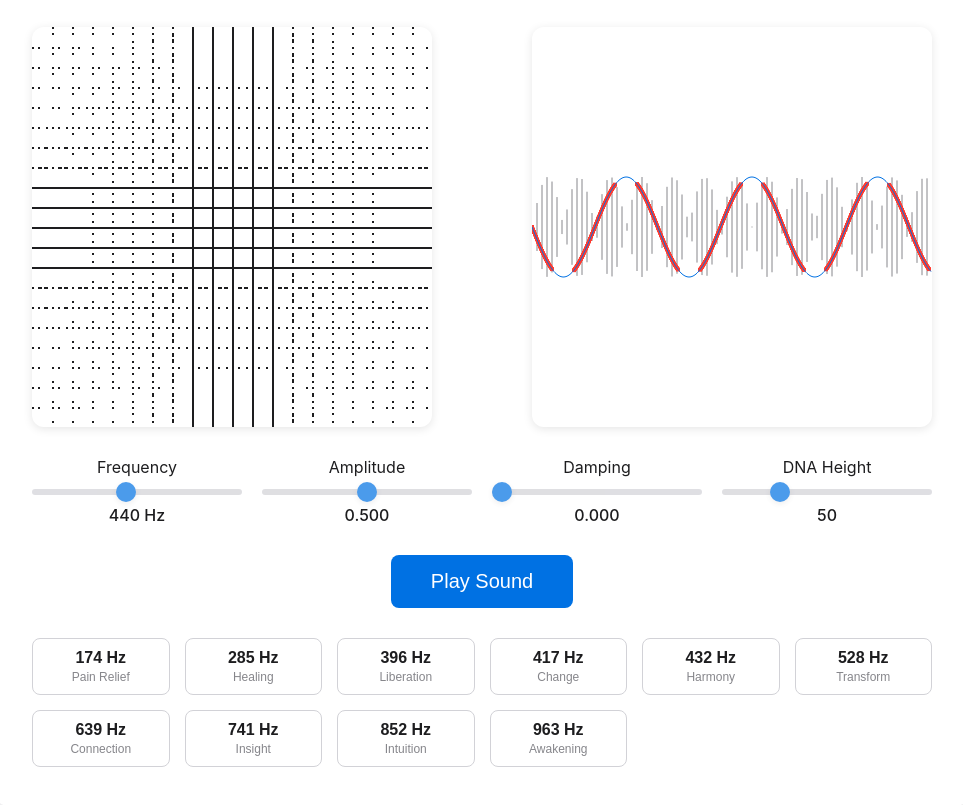
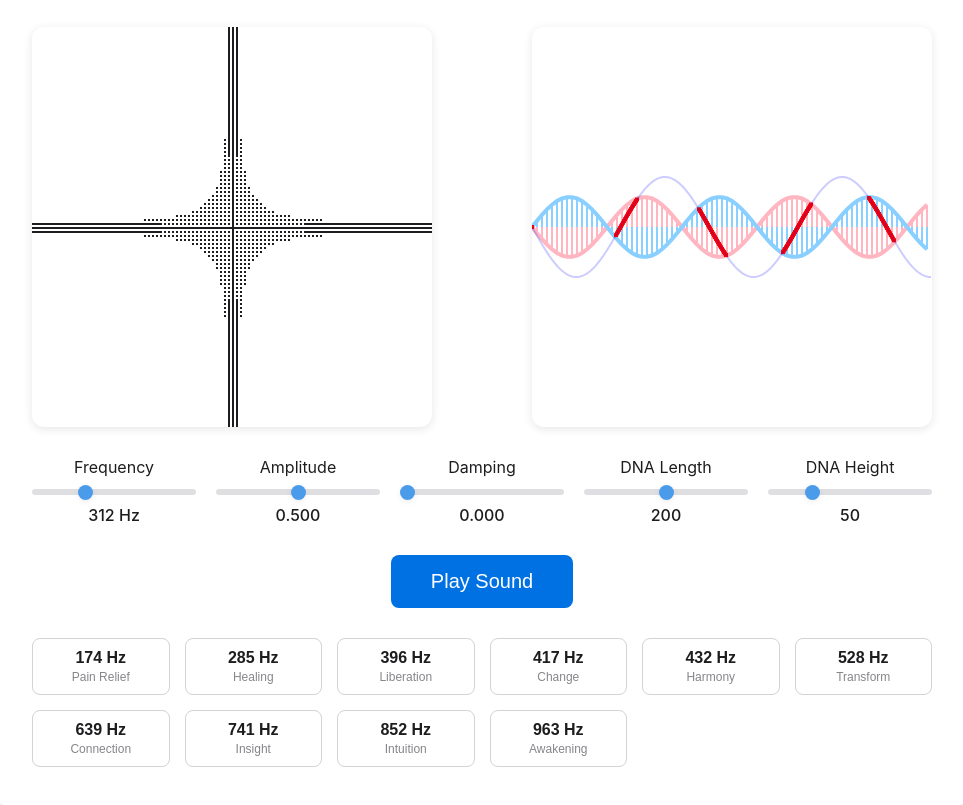
Before and after one commit to aligeramy/Chladni-Frequency-Visualizer, a plain HTML site: page index.html in a window 1280 px wide. Shown: the part 131-936 px from the top of the page, without its empty margins (158-1121 px from the left). Drawn offline with Linux system fonts and the light colour scheme; animation ran at ten frames a second; a web font is replaced by a local one.

Commit message:
Cladni Visualizer v0.2

```diff
--- a/index.html
+++ b/index.html
@@ -18,8 +18,8 @@
         <div class="controls">
             <div class="control-group">
                 <label for="frequencySlider">Frequency</label>
-                <input type="range" id="frequencySlider" min="0" max="1000" value="440">
-                <div id="frequencyValue" class="value-display">440 Hz</div>
+                <input type="range" id="frequencySlider" min="0" max="1000" step="0.1" value="312">
+                <div id="frequencyValue" class="value-display">312 Hz</div>
             </div>
 
             <div class="control-group">
@@ -35,8 +35,14 @@
             </div>
 
             <div class="control-group">
-                <label for="dnaSlider">DNA Height</label>
-                <input type="range" id="dnaSlider" min="0" max="200" value="50">
+                <label for="dnaLengthSlider">DNA Length</label>
+                <input type="range" id="dnaLengthSlider" min="50" max="350" value="200">
+                <div id="dnaLengthValue" class="value-display">200</div>
+            </div>
+
+            <div class="control-group">
+                <label for="dnaHeigthSlider">DNA Height</label>
+                <input type="range" id="dnaHeigthSlider" min="0" max="200" value="50">
                 <div id="dnaHeightValue" class="value-display">50</div>
             </div>
         </div>
--- a/script.js
+++ b/script.js
@@ -1,21 +1,44 @@
-let dnaHeight = 50;
+// Design variables
+let dnaHeight = 30;
+let dnaLength = 150; // Length of DNA segments
 
+let colorYing = 'rgba(255, 182, 193, 1)';
+let colorYang = 'rgba(137, 207, 255, 1)';
+
+let waveColor = 'rgba(0, 0, 255, 0.2)';
+let intersectionColor = 'rgba(255, 0, 0, 1)';
+
+let leftBackboneWidth = 4;
+let rightBackboneWidth = 4;
+let baseWidth = 2;
+
+let leftBackboneColor = colorYing;
+let baseLeftColor = colorYing;
+
+let rightBackboneColor = colorYang;
+let baseRightColor = colorYang;
+
+// Get canvas and context
 const chladniCanvas = document.getElementById('chladniCanvas');
 const chladniCtx = chladniCanvas.getContext('2d');
 const dnaCanvas = document.getElementById('dnaCanvas');
 const dnaCtx = dnaCanvas.getContext('2d');
 
+// Get sliders and buttons
 const frequencySlider = document.getElementById('frequencySlider');
-const dnaSlider = document.getElementById('dnaSlider');
+const dnaHeigthSlider = document.getElementById('dnaHeigthSlider');
 const amplitudeSlider = document.getElementById('amplitudeSlider');
 const dampingSlider = document.getElementById('dampingSlider');
+const dnaLengthSlider = document.getElementById('dnaLengthSlider');
 const playButton = document.getElementById('playButton');
 const presetButtons = document.querySelectorAll('.preset-button');
 
+// Get display elements
 const frequencyValue = document.getElementById('frequencyValue');
 const dnaHeightValue = document.getElementById('dnaHeightValue');
 const amplitudeValue = document.getElementById('amplitudeValue');
 const dampingValue = document.getElementById('dampingValue');
+const dnaLengthValue = document.getElementById('dnaLengthValue');
 
 let audioContext;
 let oscillator;
@@ -80,18 +103,59 @@ function drawDNA() {
     const amplitude = parseFloat(amplitudeSlider.value);
     const damping = parseFloat(dampingSlider.value);
 
+    const segmentLength = dnaLength; // Use the DNA length from the slider
+
     dnaCtx.clearRect(0, 0, dnaCanvas.width, dnaCanvas.height);
 
-    // Draw DNA double helix
+    // Draw left DNA backbone
     dnaCtx.beginPath();
+    dnaCtx.lineWidth = leftBackboneWidth;
+    dnaCtx.strokeStyle = leftBackboneColor;
     for (let x = 0; x < dnaCanvas.width; x += 5) {
-        const y1 = dnaCanvas.height / 2 + Math.sin(x * 0.1) * dnaHeight;
-        const y2 = dnaCanvas.height / 2 + Math.sin(x * 0.1 + Math.PI) * dnaHeight;
+        const y = dnaCanvas.height / 2 + Math.sin(x * (2 * Math.PI / segmentLength)) * dnaHeight;
+        if (x === 0) {
+            dnaCtx.moveTo(x, y);
+        } else {
+            dnaCtx.lineTo(x, y);
+        }
+    }
+    dnaCtx.stroke();
+
+    // Draw right DNA backbone
+    dnaCtx.beginPath();
+    dnaCtx.lineWidth = rightBackboneWidth;
+    dnaCtx.strokeStyle = rightBackboneColor;
+    for (let x = 0; x < dnaCanvas.width; x += 5) {
+        const y = dnaCanvas.height / 2 + Math.sin(x * (2 * Math.PI / segmentLength) + Math.PI) * dnaHeight;
+        if (x === 0) {
+            dnaCtx.moveTo(x, y);
+        } else {
+            dnaCtx.lineTo(x, y);
+        }
+    }
+    dnaCtx.stroke();
+
+    // Draw DNA bases
+    for (let x = 0; x < dnaCanvas.width; x += 5) {
+        const y1 = dnaCanvas.height / 2 + Math.sin(x * (2 * Math.PI / segmentLength)) * dnaHeight;
+        const y2 = dnaCanvas.height / 2 + Math.sin(x * (2 * Math.PI / segmentLength) + Math.PI) * dnaHeight;
+
+        // Left base
+        dnaCtx.beginPath();
+        dnaCtx.lineWidth = baseWidth;
+        dnaCtx.strokeStyle = baseLeftColor;
         dnaCtx.moveTo(x, y1);
-        dnaCtx.lineTo(x, y2);
+        dnaCtx.lineTo(x, (y1 + y2) / 2);
+        dnaCtx.stroke();
+
+        // Right base
+        dnaCtx.beginPath();
+        dnaCtx.lineWidth = baseWidth;
+        dnaCtx.strokeStyle = baseRightColor;
+        dnaCtx.moveTo(x, y2);
+        dnaCtx.lineTo(x, (y1 + y2) / 2);
+        dnaCtx.stroke();
     }
-    dnaCtx.strokeStyle = '#86868b';
-    dnaCtx.stroke();
 
     // Draw wave and intersection points with damping effect
     dnaCtx.beginPath();
@@ -104,14 +168,14 @@ function drawDNA() {
             dnaCtx.lineTo(x, y);
         }
 
-        const y1 = dnaCanvas.height / 2 + Math.sin(x * 0.1) * dnaHeight;
-        const y2 = dnaCanvas.height / 2 + Math.sin(x * 0.1 + Math.PI) * dnaHeight;
+        const y1 = dnaCanvas.height / 2 + Math.sin(x * (2 * Math.PI / segmentLength)) * dnaHeight;
+        const y2 = dnaCanvas.height / 2 + Math.sin(x * (2 * Math.PI / segmentLength) + Math.PI) * dnaHeight;
         if (y >= Math.min(y1, y2) && y <= Math.max(y1, y2)) {
-            dnaCtx.fillStyle = '#ff3b30';
+            dnaCtx.fillStyle = intersectionColor;
             dnaCtx.fillRect(x - 2, y - 2, 4, 4);
         }
     }
-    dnaCtx.strokeStyle = '#0071e3';
+    dnaCtx.strokeStyle = waveColor;
     dnaCtx.stroke();
 }
 
@@ -142,8 +206,8 @@ function enableEditing(element, slider, unit = '') {
             const value = parseFloat(input.value);
             slider.max = Math.max(slider.max, value); // Update slider max if needed
             slider.value = value;
-            if (slider === dnaSlider) {
-                dnaHeight = value; // Update dnaHeight if dnaSlider is changed
+            if (slider === dnaHeigthSlider) {
+                dnaHeight = value; // Update dnaHeight if dnaHeigthSlider is changed
             }
             element.textContent = value + unit;
             input.replaceWith(element);
@@ -174,14 +238,14 @@ function updatePresetButtonState(frequency) {
 
 frequencySlider.addEventListener('input', () => {
     const frequency = parseFloat(frequencySlider.value);
-    frequencyValue.textContent = frequency.toFixed(0) + ' Hz';
+    frequencyValue.textContent = frequency.toFixed(1) + ' Hz';
     if (oscillator) oscillator.frequency.setValueAtTime(frequency, audioContext.currentTime);
     updateVisualizations();
     updatePresetButtonState(frequency);
 });
 
-dnaSlider.addEventListener('input', () => {
-    dnaHeight = parseFloat(dnaSlider.value);
+dnaHeigthSlider.addEventListener('input', () => {
+    dnaHeight = parseFloat(dnaHeigthSlider.value);
     dnaHeightValue.textContent = dnaHeight.toFixed(0);
     updateVisualizations();
 });
@@ -196,6 +260,12 @@ amplitudeSlider.addEventListener('input', () => {
 dampingSlider.addEventListener('input', () => {
     const damping = parseFloat(dampingSlider.value);
     dampingValue.textContent = damping.toFixed(3);
+    updateVisualizations();
+});
+
+dnaLengthSlider.addEventListener('input', () => {
+    dnaLength = parseFloat(dnaLengthSlider.value);
+    dnaLengthValue.textContent = dnaLength.toFixed(0);
     updateVisualizations();
 });
 
@@ -214,9 +284,10 @@ updateVisualizations();
 
 // Enable editing of displayed values
 enableEditing(frequencyValue, frequencySlider, ' Hz');
-enableEditing(dnaHeightValue, dnaSlider);
+enableEditing(dnaHeightValue, dnaHeigthSlider);
 enableEditing(amplitudeValue, amplitudeSlider);
 enableEditing(dampingValue, dampingSlider);
+enableEditing(dnaLengthValue, dnaLengthSlider);
 
 // Animation loop
 function animate() {
--- a/styles.css
+++ b/styles.css
@@ -87,8 +87,8 @@ input[type="range"]:hover {
 input[type="range"]::-webkit-slider-thumb {
     -webkit-appearance: none;
     appearance: none;
-    width: 20px;
-    height: 20px;
+    width: 15px;
+    height: 15px;
     background: var(--primary-color);
     cursor: pointer;
     border-radius: 50%;
@@ -96,8 +96,8 @@ input[type="range"]::-webkit-slider-thumb {
 }
 
 input[type="range"]::-moz-range-thumb {
-    width: 20px;
-    height: 20px;
+    width: 15px;
+    height: 15px;
     background: var(--primary-color);
     cursor: pointer;
     border-radius: 50%;
```
